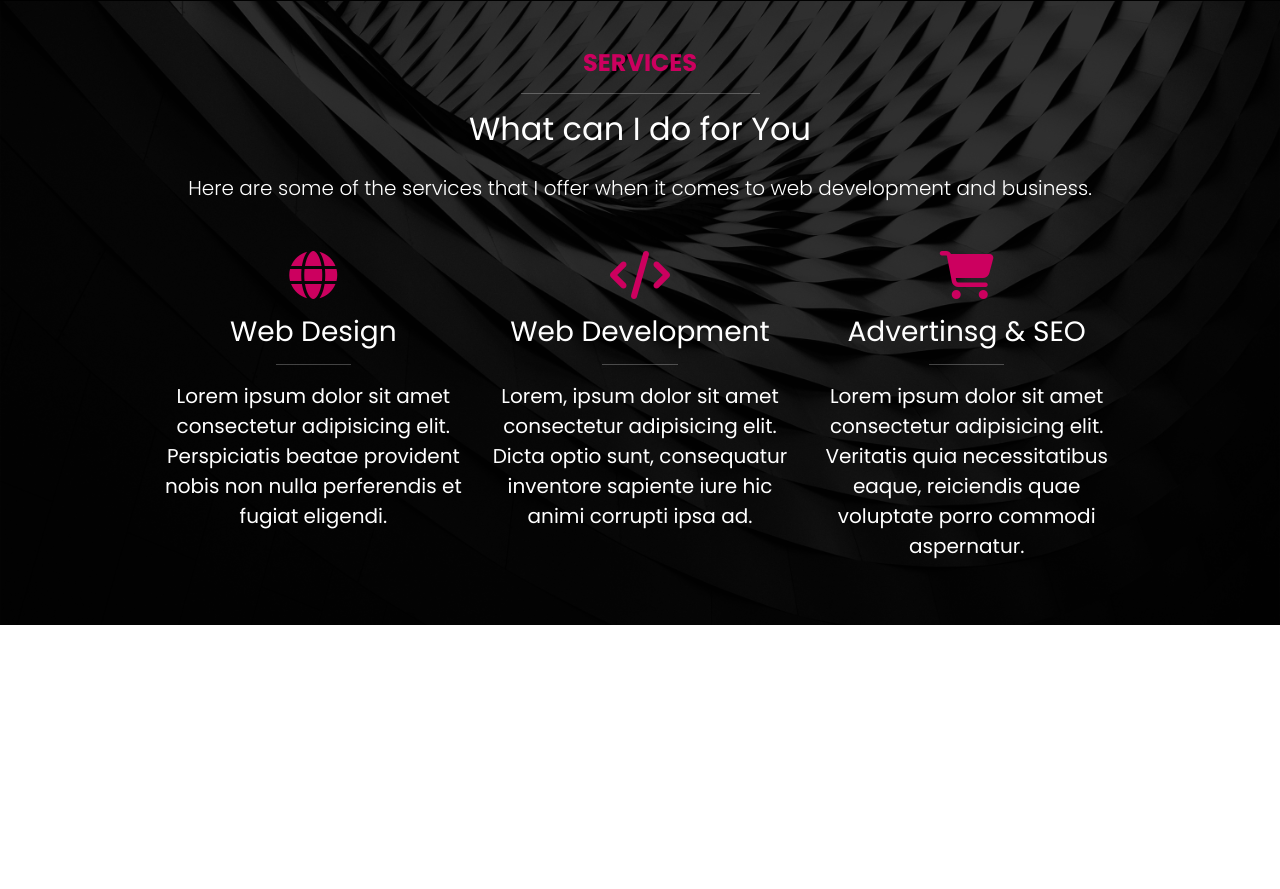
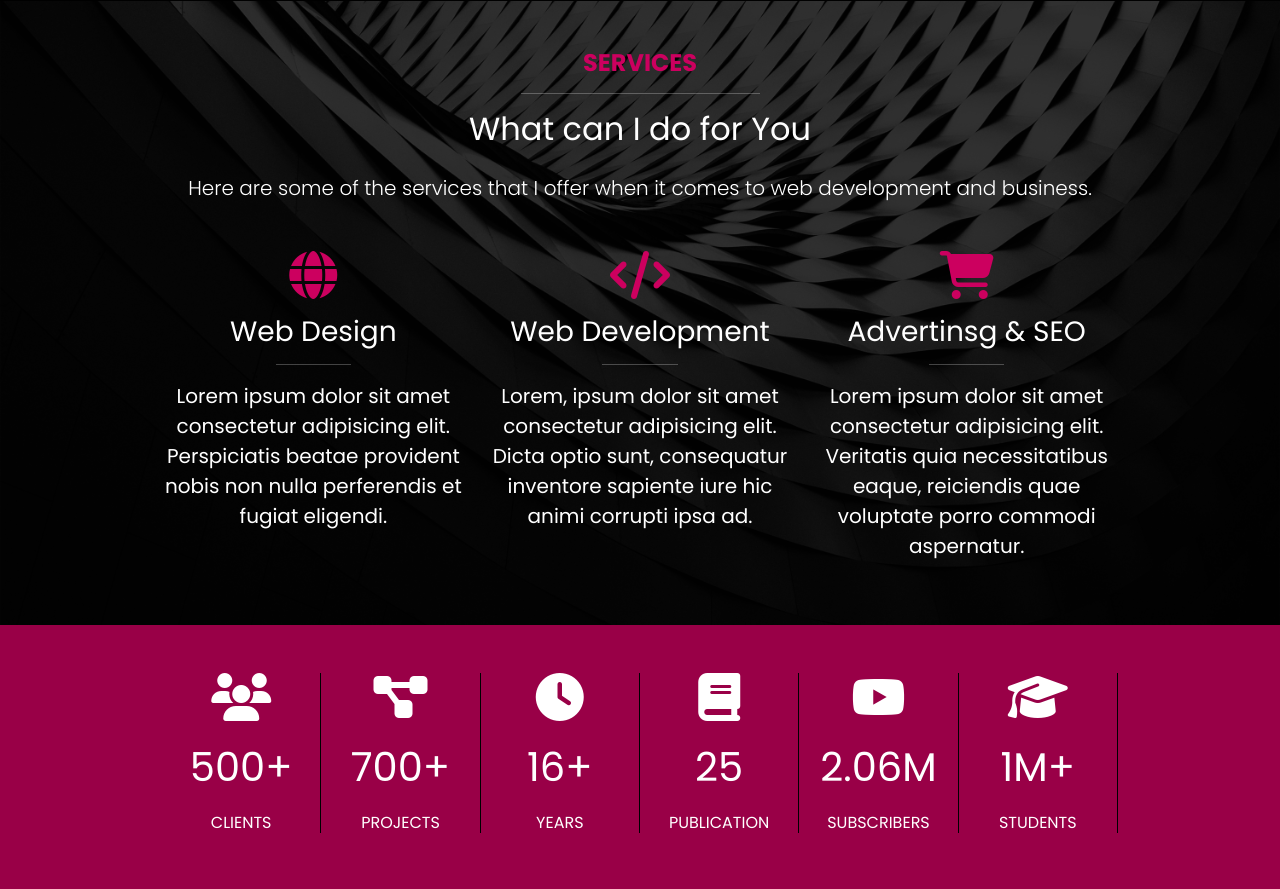
Before and after one commit to tomaszbialkowski/bs5_personal_site, a website: page index.html in a window 1280 px wide. Shown: the part 3891-4780 px from the top of the page. Before the commit the page ends 4516 px from the top, so only its background shows below. Drawn offline with nearby package versions, Linux system fonts and the light colour scheme; files that its build step writes are made by us from their sources.

Commit message:
stats section added

```diff
--- a/index.html
+++ b/index.html
@@ -388,6 +388,56 @@
       </div>
     </section>
 
+<!-- Stats -->
+<section class="stats py-5 text-bg-secondary">
+  <div class="container">
+    <div class="row g-0">
+      <div class="col-md-4 col-lg-2">
+        <div class="stat text-center border-end border-dark">
+          <i class="fas fa-users fa-3x mb-3"></i>
+            <p class="fs-1">500+</p>
+            <h3 class="fs-6 text-uppercase">Clients</h3>
+        </div>
+      </div>
+      <div class="col-md-4 col-lg-2">
+        <div class="stat text-center border-end border-dark">
+          <i class="fas fa-project-diagram fa-3x mb-3"></i>
+            <p class="fs-1">700+</p>
+            <h3 class="fs-6 text-uppercase">Projects</h3>
+        </div>
+      </div>
+      <div class="col-md-4 col-lg-2">
+        <div class="stat text-center border-end border-dark">
+          <i class="fas fa-clock fa-3x mb-3"></i>
+            <p class="fs-1">16+</p>
+            <h3 class="fs-6 text-uppercase">Years</h3>
+        </div>
+      </div>
+      <div class="col-md-4 col-lg-2">
+        <div class="stat text-center border-end border-dark">
+          <i class="fas fa-book fa-3x mb-3"></i>
+            <p class="fs-1">25</p>
+            <h3 class="fs-6 text-uppercase">Publication</h3>
+        </div>
+      </div>
+      <div class="col-md-4 col-lg-2">
+        <div class="stat text-center border-end border-dark">
+          <i class="fab fa-youtube fa-3x mb-3"></i>
+            <p class="fs-1">2.06M</p>
+            <h3 class="fs-6 text-uppercase">Subscribers</h3>
+        </div>
+      </div>
+      <div class="col-md-4 col-lg-2">
+        <div class="stat text-center border-end border-dark">
+          <i class="fas fa-graduation-cap fa-3x mb-3"></i>
+            <p class="fs-1">1M+</p>
+            <h3 class="fs-6 text-uppercase">Students</h3>
+        </div>
+      </div>
+    </div>
+  </div>
+</section>
+
     <script src="js/bootstrap.bundle.min.js"></script>
     <script src="js/lightbox-plus-jquery.min.js"></script>
     <script src="js/script.js"></script>
--- a/scss/styles.scss
+++ b/scss/styles.scss
@@ -67,4 +67,15 @@ bottom: 50px;
     .about-content {
         flex-direction: column;
     }
+
+    .stats .stat {
+        border-right:0 !important;
+        margin-bottom: 40px;
+        border-bottom: var(--bs-dark) solid 1px;
+        padding-bottom: 20px;
+    }
+
+    .stats .col-lg-2:last-child .stat {
+        border: none;
+    }
 }
```
